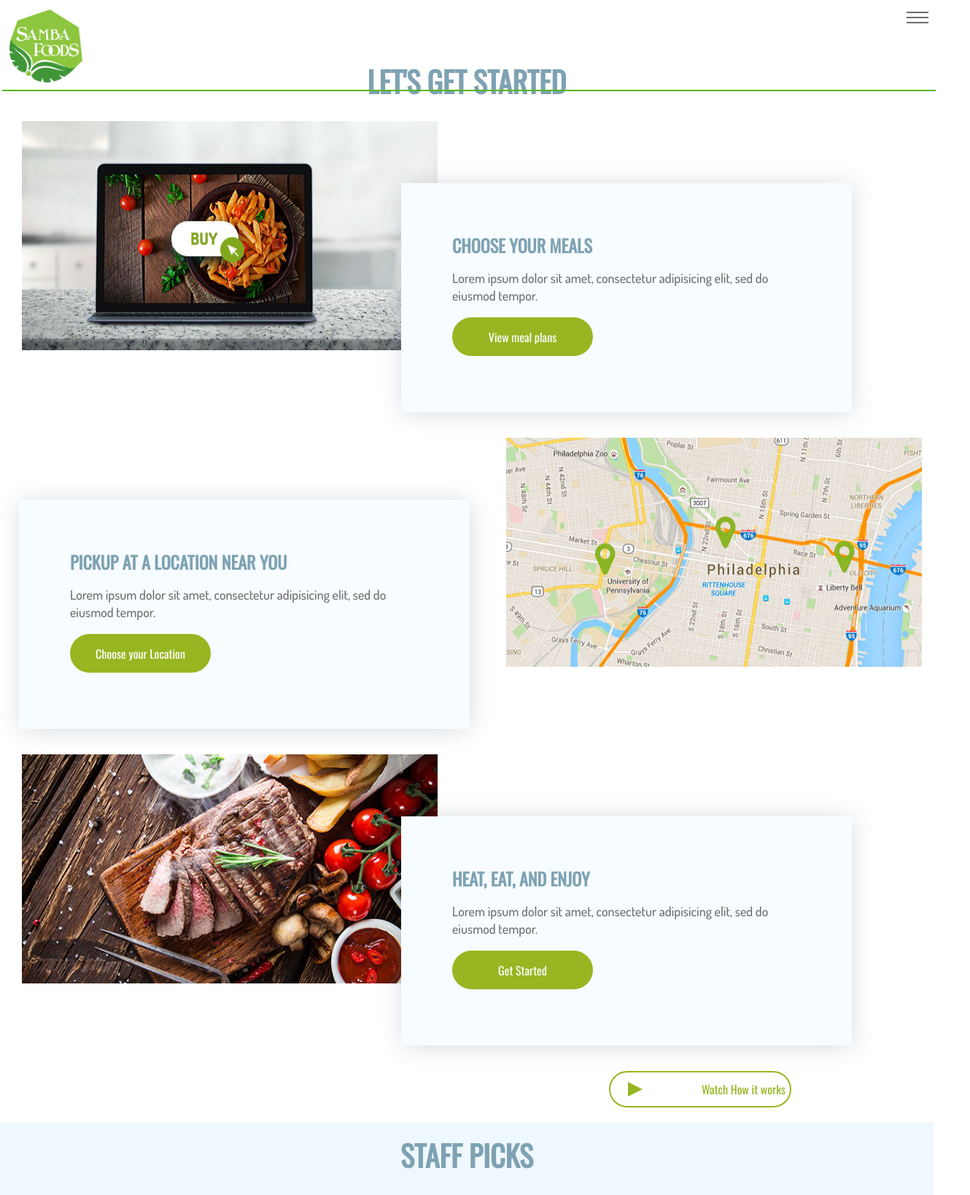
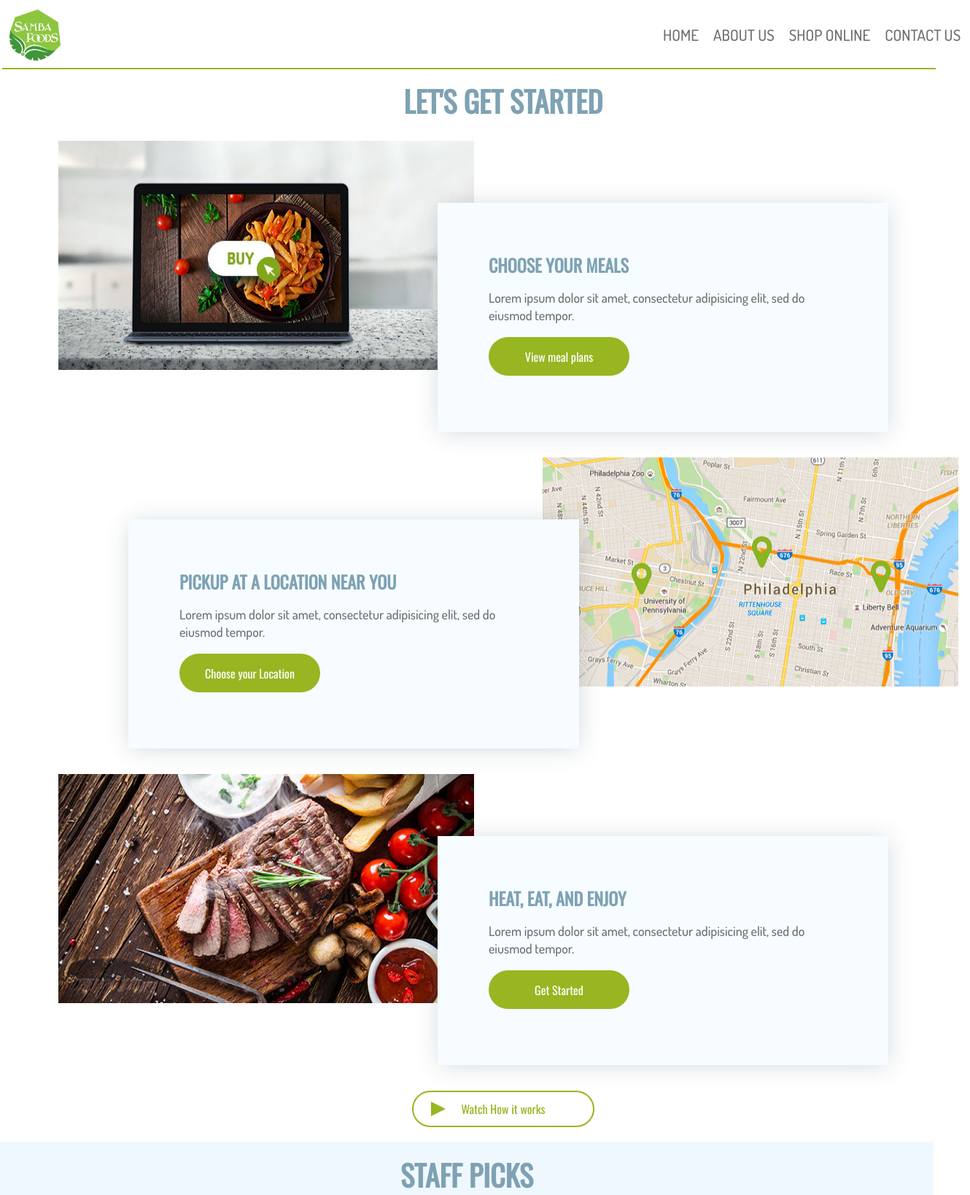
Before and after one commit to yuraaaaaa/HW10, a plain HTML site: page index.html in a window 1280 px wide. Shown: the top 1638 px of the page at 73% size, 1330 px wide, since content can reach past the window. Drawn offline with nearby package versions, Linux system fonts and the light colour scheme.

Commit message:
конец недельной работы

```diff
--- a/css/mobile.css
+++ b/css/mobile.css
@@ -195,6 +195,12 @@
         font-size: 15px;
         line-height: 20px;
         border-radius: 33px;
+        transition: background-color .3s ease-in-out;
+    }
+
+    .section__end:hover {
+        background-color: #97b621;
+        color: #fff;
     }
 
     .section__btn {
@@ -318,6 +324,15 @@
         left: 40%;
     }
 
+    .section__end {
+        transition: background-color .3s ease-in-out;
+    }
+
+    .section__end:hover {
+        background-color: #97b621;
+        color: #fff;
+    }
+
     .section--reverse {
         display: flex;
         flex-direction: row-reverse;
@@ -391,30 +406,36 @@
 }
 
 @media (min-width:993px) {
+    body {
+        box-sizing: border-box;
+        overflow-x: hidden;
+    }
+
     button, h1, h2, h3 {
         font-family: 'Oswald', 'Arial', 'Helvetica', sans-serif;
         color: #7ea2b3;
     }
 
     .header {
+        width: 100%;
+        height: 70px;
         display: flex;
         justify-content: space-between;
-        position: relative;
     }
 
     .header::after {
-        content: "";
+        content: '';
+        width: 100%;
+        background-color: #97b621;
         position: absolute;
-        top: 120px;
-        width: 100%;
-        height: 2px;
-        background-color: #58b621;
+        top: 90px;
     }
 
     .logo {
-        margin: 10px;
-        width: 100px;
-        height: 100px;
+        display: inline-block;
+        width: 70px;
+        height: 70px;
+        padding: 10px;
     }
 
     .logo img {
@@ -423,30 +444,49 @@
     }
 
     #check-menu, .menu-label {
+        visibility: hidden;
+        position: absolute;
+        top: -150px;
+    }
+
+    .burger-line {
         display: none;
     }
 
     .menu {
         display: flex;
-        transform: translateX(300px);
         justify-content: space-around;
-        list-style: none;
-        margin: auto;
+        font-size: 21px;
+        overflow: inherit;
+        transform: none;
+        position: relative;
+        width: auto;
+        left: 70%;
+        bottom: inherit;
+        max-height: 21px;
+        z-index: 0;
+	}
+
+	.menu a {
+		display: inline-block;
+        width: auto;
+        padding: 10px;
+        line-height: 70px;
+        background-color: initial;
+        border: none;
+        transition: color 0.3s ease-in-out;
+	}
+
+    .menu a:hover {
+        color: #97b621;
     }
 
-    .menu a{
-        display: inline-block;
-        vertical-align: middle;
-        padding: 45px 10px;
-        font-size: 21px;
-        text-decoration: none;
-        color: #6d6d6d;
-        text-transform: uppercase;
-        transition: color .3s ease-in-out;
+    main {
+        margin-top: 20px;
     }
 
-    .menu a:hover {
-        color: #58b621;
+    .first-section {
+        margin: 10px -50px 0 50px;
     }
 
     section {
@@ -498,8 +538,8 @@
         box-shadow: 1px 2px 31px -2px rgba(34, 60, 80, 0.2);
     }
 
-    .reverse {
-        left: 100px;
+    .section__text--reverse {
+        left: 80px;
     }
 
     .section__description {
@@ -541,8 +581,19 @@
     }
 
     .section__btn {
-        margin: 0 auto;
-        position: relative;
+        display: block;
+        left: inherit;
+    }
+
+    .section__end {
+        font-size: 16px;
+        text-align: center;
+        transition: background-color .3s ease-in-out;
+    }
+
+    .section__end:hover {
+        background-color: #97b621;
+        color: #fff;
     }
 
     .section__btn::after {
@@ -564,21 +615,25 @@
     .card__holder {
         display: flex;
         flex-direction: row;
+        flex-wrap: wrap;
         justify-content: space-around;
     }
 
     .card {
         margin: 20px;
+        width: auto;
+
     }
 
     .card__title {
         text-align: center;
         font-size: 24px;
         line-height: 30px;
+        margin-left: 0;
     }
 
-    .card__btn {
-        margin-left: 39px;
+    .section__button--card {
+        margin: 5px 0 0 39px;
         width: 188px;
         height: 42px;
         border: none;
--- a/index.html
+++ b/index.html
@@ -79,7 +79,7 @@
                             </div>
                         </div>
                         <h3 class="card__title">Maple Quinoa Porrige</h3>
-                        <button class="section__button">choose</button>
+                        <button class="section__button section__button--card">choose</button>
                     </div>
                     <div class="card">
                         <div class="card__photo card2">
@@ -88,7 +88,7 @@
                             </div>
                         </div>
                         <h3 class="card__title">Maple Quinoa Porrige</h3>
-                        <button class="section__button">choose</button>
+                        <button class="section__button section__button--card">choose</button>
                     </div>
                     <div class="card">
                         <div class="card__photo card3">
@@ -97,7 +97,7 @@
                             </div>
                         </div>
                         <h3 class="card__title">Maple Quinoa Porrige</h3>
-                        <button class="section__button">choose</button>
+                        <button class="section__button section__button--card">choose</button>
                     </div>
                     <div class="card">
                         <div class="card__photo card4">
@@ -106,7 +106,7 @@
                             </div>
                         </div>
                         <h3 class="card__title">Maple Quinoa Porrige</h3>
-                        <button class="section__button">choose</button>
+                        <button class="section__button section__button--card">choose</button>
                     </div>
                 </div>
             </section>
```
